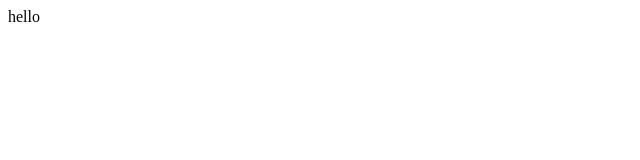
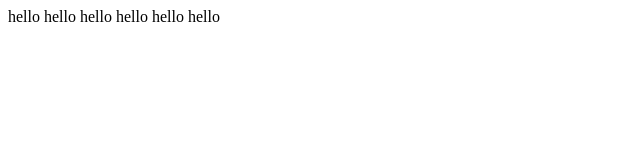
Before and after one commit to Toxicicity/PASSPORT-STATUS, a plain HTML site: page index.html in a window 1280 px wide. Shown: the whole page, without its empty margins (0-640 px from the left). Drawn offline with Linux system fonts and the light colour scheme.

Commit message:
Initial commit done again

```diff
--- a/index.html
+++ b/index.html
@@ -9,6 +9,11 @@
 
     <div>
         hello
+        hello
+        hello
+        hello
+        hello
+        hello
     </div>
 
 </body>
```
